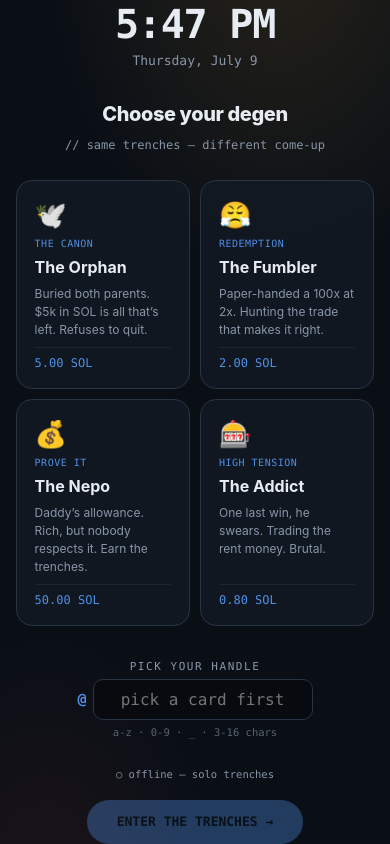
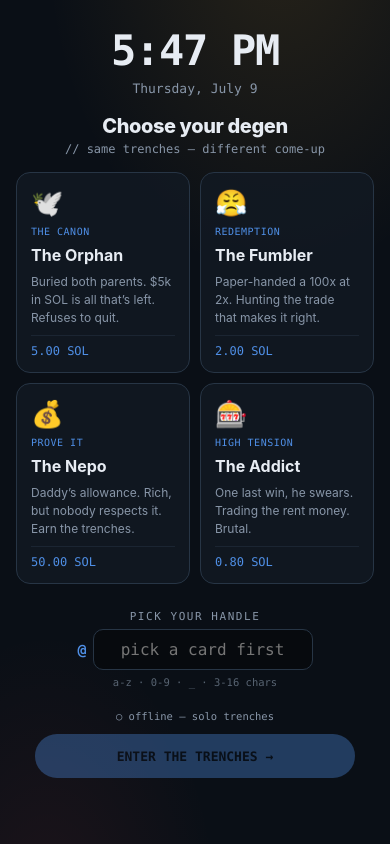
Before and after one commit to Gojoisretarded/Bull-Of-Trench-Street, a React (Vite) app in the folder app/: page / in a window 390 px wide. Built offline with nearby package versions, Linux system fonts and the light colour scheme; no server answers.

Commit message:
feat(mobile): responsive mobile OS — shell, Degen.Fun mobile, blur, dock clearance, dark-only, login safe-area, compact balance

```diff
--- a/app/src/apps/Settings.tsx
+++ b/app/src/apps/Settings.tsx
@@ -2,6 +2,7 @@ import { useState, useCallback } from 'react';
 import { useOS, wipeSave } from '../store/os';
 import { sfx, setMuted } from '../lib/sound';
 import { netSend } from '../lib/netBus';
+import { useIsMobile } from '../hooks/useIsMobile';
 
 const CHAR_NAMES: Record<string, string> = {
   orphan: 'The Orphan', fumbler: 'The Fumbler', nepo: 'The Nepo', addict: 'The Addict',
@@ -50,6 +51,7 @@ export function Settings() {
   const toggleMuted = useOS((s) => s.toggleMuted);
   const openApp = useOS((s) => s.openApp);
   const wallpaper = useOS((s) => s.wallpaper);
+  const isMobile = useIsMobile();
 
   const [theme, setThemeState] = useState<'dark' | 'light'>(getInitialTheme);
   const toggleTheme = useCallback(() => {
@@ -98,7 +100,7 @@ export function Settings() {
           right={<span style={{ fontFamily: 'var(--mono)', fontSize: 11, color: connColor }}>{connLabel}</span>}
         />
 
-        <SectionTitle>SOUND &amp; THEME</SectionTitle>
+        <SectionTitle>{isMobile ? 'SOUND' : 'SOUND & THEME'}</SectionTitle>
         <Row
           label="Sound effects"
           sub="Clicks, coins and pain"
@@ -108,6 +110,8 @@ export function Settings() {
             </button>
           }
         />
+        {/* Light mode is desktop-only — hidden on mobile (mobile is dark-only). */}
+        {!isMobile && (
           <Row
             label="Theme"
             sub="Dark for the trenches, light for the brave"
@@ -117,6 +121,7 @@ export function Settings() {
               </button>
             }
           />
+        )}
 
         <SectionTitle>APPEARANCE</SectionTitle>
         <Row
--- a/app/src/main.tsx
+++ b/app/src/main.tsx
@@ -2,11 +2,15 @@ import { createRoot } from 'react-dom/client';
 import { App } from './App';
 import './styles/global.css';
 
-// Apply saved theme before first paint to prevent flash
+// Apply saved theme before first paint to prevent flash.
+// Mobile is dark-only — light mode is a desktop-only option, so we never
+// apply a saved 'light' theme on a phone/narrow screen.
 try {
   const saved = localStorage.getItem('trenchos.theme');
-  if (saved === 'light' || saved === 'dark') {
-    document.documentElement.setAttribute('data-theme', saved);
+  const isMobile = window.matchMedia('(max-width: 768px), (pointer: coarse)').matches;
+  const theme = isMobile ? 'dark' : saved;
+  if (theme === 'light' || theme === 'dark') {
+    document.documentElement.setAttribute('data-theme', theme);
   }
 } catch {}
 
--- a/app/src/styles/mobile.css
+++ b/app/src/styles/mobile.css
@@ -117,6 +117,52 @@
   opacity: 0.4;
   pointer-events: none;
   transition: filter 0.3s ease, opacity 0.3s ease;
+}
+
+/* ---- Login / Boot: fit inside the phone's safe area, scroll not clip ---- */
+@media (max-width: 768px) {
+  /* Vertically centered + absolute positioning clipped the clock behind the
+     status bar and the ENTER button behind the browser toolbar. Switch to a
+     top-aligned scrollable column with safe-area padding. */
+  #login {
+    justify-content: flex-start !important;
+    overflow-y: auto !important;
+    -webkit-overflow-scrolling: touch;
+    padding: calc(var(--safe-t) + 26px) 16px calc(var(--safe-b) + 32px) !important;
+    gap: 12px !important;
+  }
+
+  #boot {
+    padding: calc(var(--safe-t) + 20px) 16px calc(var(--safe-b) + 20px) !important;
+  }
+
+  #lclock {
+    font-size: clamp(30px, 11vw, 42px) !important;
+  }
+
+  #ldate { margin-top: -6px !important; }
+  #login h2 { margin-top: 6px !important; }
+
+  /* Two-up character cards instead of a 4-wide row squeezed onto a phone. */
+  .roster {
+    grid-template-columns: repeat(2, 1fr) !important;
+    width: 100% !important;
+    gap: 10px !important;
+    margin-top: 4px !important;
+  }
+
+  .pick {
+    padding: 14px !important;
+    border-radius: 14px !important;
+  }
+
+  /* Keep the CTA in normal flow and comfortably tappable. */
+  #enter {
+    position: relative !important;
+    width: 100% !important;
+    max-width: 320px !important;
+    margin-bottom: 4px;
+  }
 }
 
 .mobile-home .hi {
```
Lines whose indentation alone changed are shown as unchanged.
